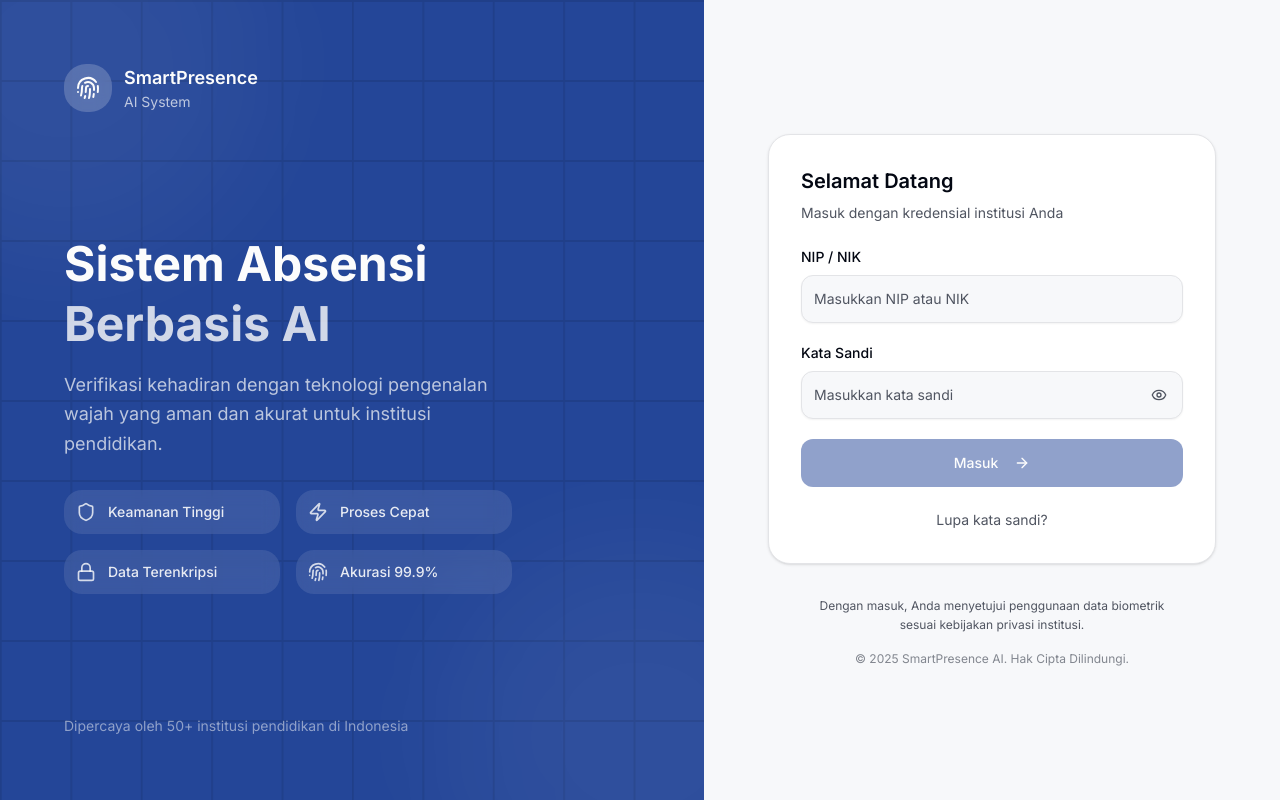
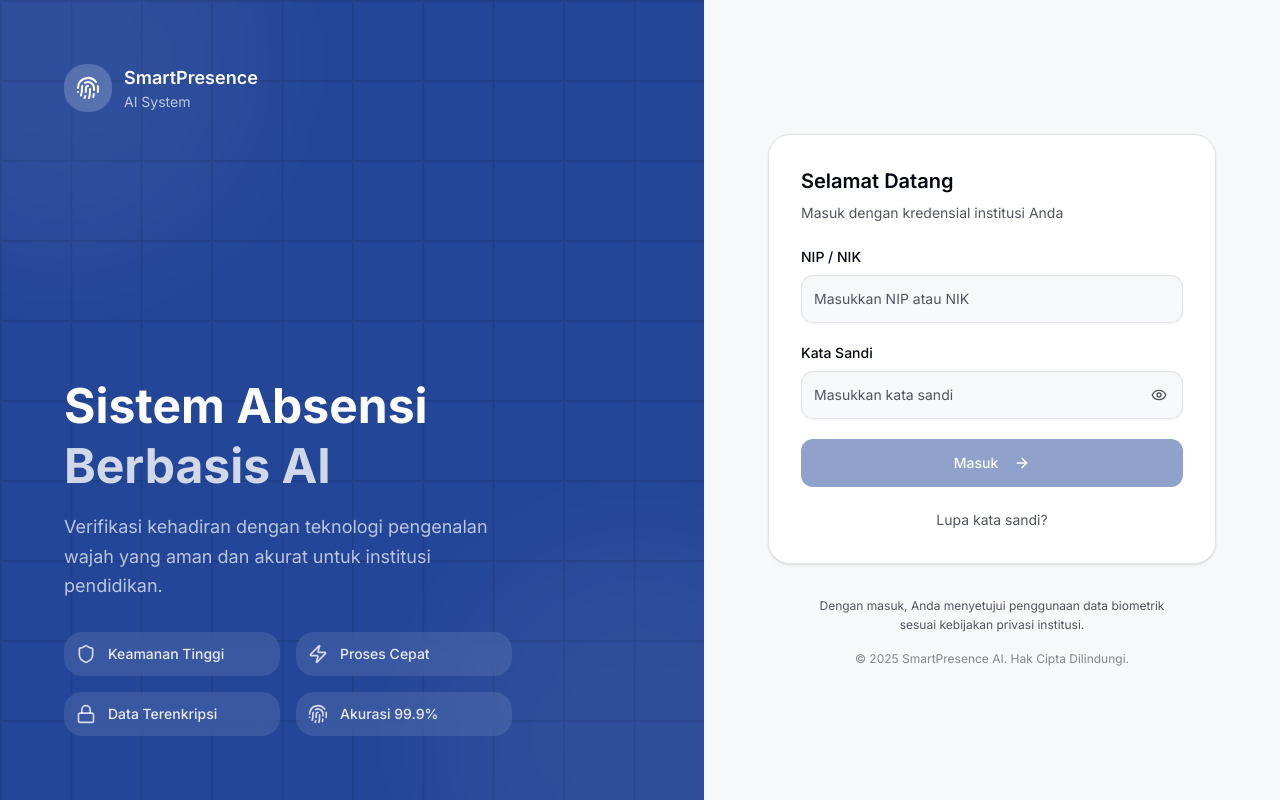
Before and after one commit to iginrep/smart-presence-ai-frontend, a Next.js app: page /login in a window 1280 px wide. Built offline with nearby package versions, Linux system fonts and the light colour scheme.

Commit message:
fix: remove footer on login page

```diff
--- a/app/login/page.tsx
+++ b/app/login/page.tsx
@@ -63,8 +63,6 @@ export default function LoginPage() {
             </div>
           </div>
 
-          {/* Footer */}
-          <p className="text-sm text-primary-foreground/50">Dipercaya oleh 50+ institusi pendidikan di Indonesia</p>
         </div>
 
         {/* Decorative Elements */}
```
